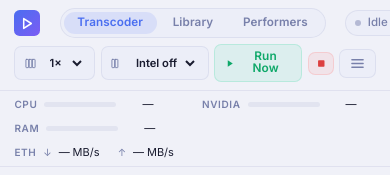
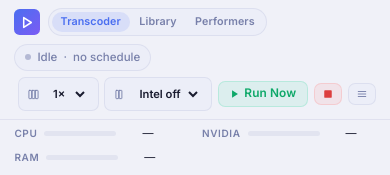
Before and after one commit to ReBaunana/video-transcoder, a FastAPI app: template app/templates/index.html in a window 390 px wide; the page is wider, and only the part inside the window is pictured. Shown: the top 175 px of that part. Run offline with FastAPI, Linux system fonts and the light colour scheme; the template is opened without the code that fills it, so the values that code supplies are empty; parts of the project's set-up code (start-up, migrations or seed data) failed here and were passed over; some libraries are stand-ins or nearby versions.

Commit message:
Fix responsive layout: navbar wrap, table scroll, mount grid
- Navbar: wraps to two rows at ≤960px — action buttons drop below
  logo+nav; no more overlap at tablet/mobile widths
- Table panel: override overflow:hidden on the panel wrapping the
  table so the horizontal scrollbar is no longer clipped
- Scrollbar: 7px height, visible thumb color, right-edge gradient
  hint fades in when content overflows horizontally
- Mount cards: auto-fill grid at 641–1100px — no more cut-off cards
  at the right edge

```diff
--- a/app/templates/base.html
+++ b/app/templates/base.html
@@ -390,6 +390,49 @@
     [data-theme="light"] #sysBar { background: rgba(240,241,248,.92); }
     [data-theme="dark"]  #sysBar { background: rgba(8,8,16,.92); }
     @media (max-width: 640px) { #sysBar { flex-wrap: wrap; gap: 7px 14px; padding: 5px .9rem; } }
+
+    /* ─── Responsive navbar — wrap actions below logo+nav on smaller screens ── */
+    @media (max-width: 960px) {
+      header {
+        flex-wrap: wrap;
+        row-gap: .4rem;
+        padding: .55rem 1rem;
+        min-height: auto;
+      }
+      .header-left {
+        flex: 1 1 auto;
+        min-width: 0;
+        gap: .75rem;
+      }
+      .header-actions {
+        width: 100%;
+        flex-wrap: wrap;
+        gap: .3rem;
+        order: 3;
+        justify-content: flex-start;
+      }
+      .header-actions .btn {
+        font-size: .68rem;
+        padding: .3rem .6rem;
+      }
+      /* Sticky thead in tables clears the (now taller) header */
+      #filesTable thead th { top: 92px !important; }
+    }
+    @media (max-width: 640px) {
+      header { padding: .5rem .85rem; }
+      .header-left { gap: .5rem; flex-wrap: wrap; }
+      .nav-tabs { gap: .05rem; height: 28px; padding: .15rem; }
+      .nav-tab { padding: .28rem .55rem; font-size: .67rem; }
+      .header-actions .btn {
+        font-size: .66rem;
+        padding: .3rem .5rem;
+        gap: .28rem;
+      }
+      .header-actions .btn svg {
+        width: 10px;
+        height: 10px;
+      }
+    }
   </style>
   {% block head_extra %}{% endblock %}
 </head>
```
Also changed, not shown: app/templates/library.html (+62 -5 lines).
